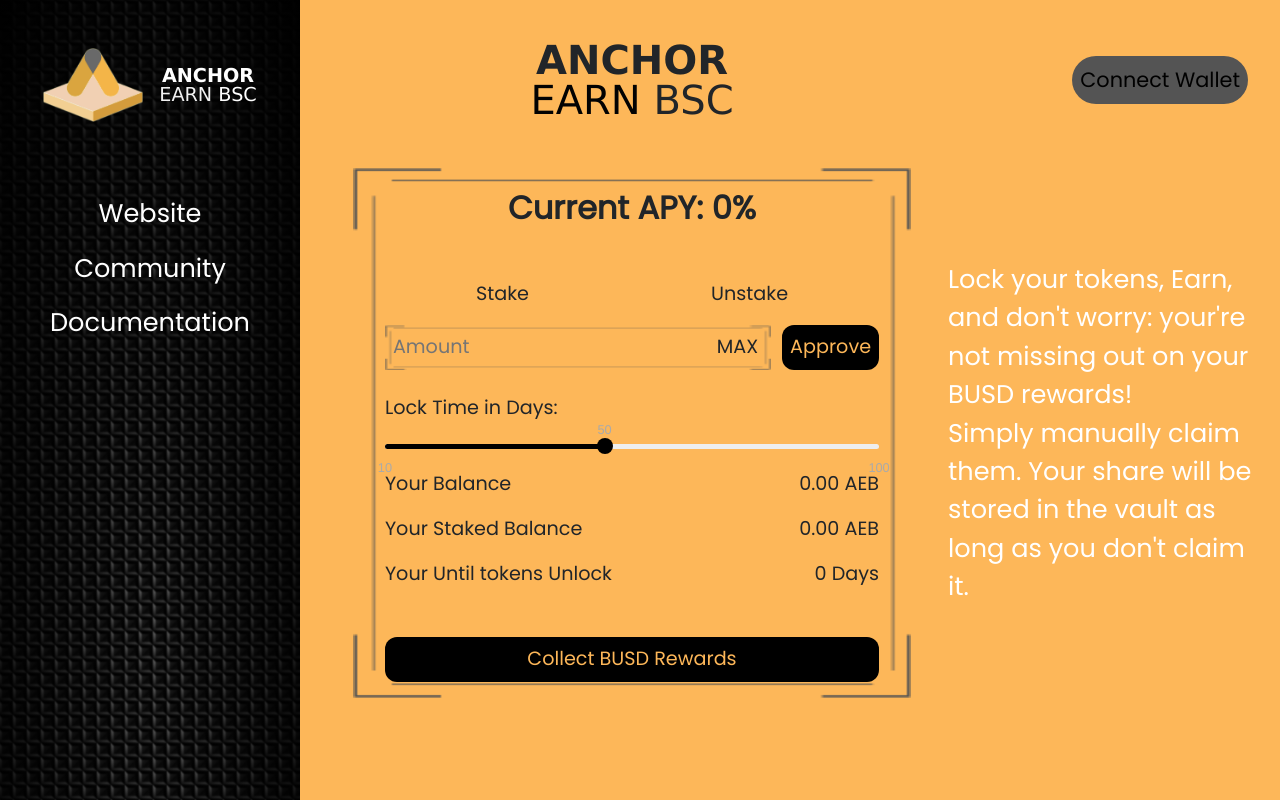
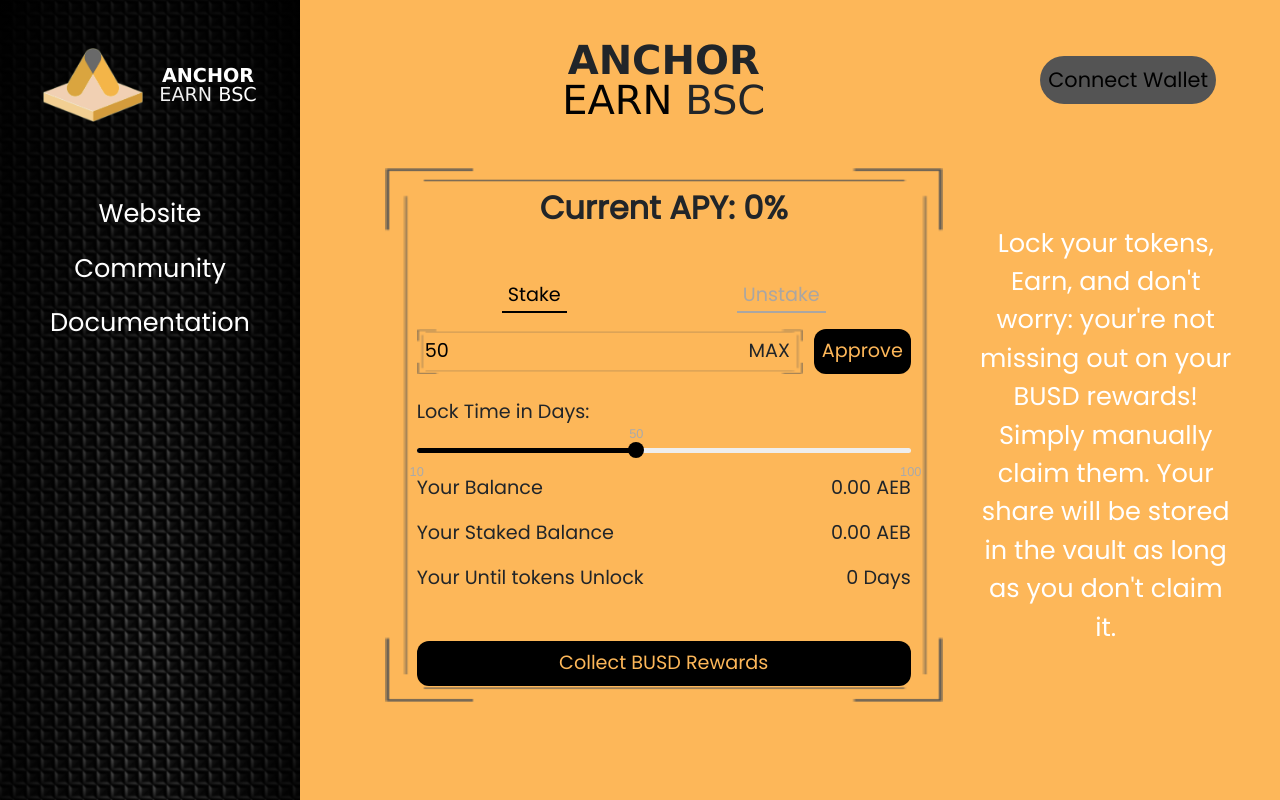
Before and after one commit to CryptoSnowPrince/Staking-Vault-and-Dashboard, a React (Create React App) app in the folder Dashboard/AnchorEarnBSC-StakingVault/: page / in a window 1280 px wide. Built offline with nearby package versions, Linux system fonts and the light colour scheme.

Commit message:
update and and useState

```diff
--- a/Dashboard/AnchorEarnBSC-StakingVault/src/App.js
+++ b/Dashboard/AnchorEarnBSC-StakingVault/src/App.js
@@ -1,3 +1,4 @@
+import React from "react";
 import 'bootstrap/dist/css/bootstrap.min.css';
 
 import Home from "./Home";
--- a/Dashboard/AnchorEarnBSC-StakingVault/src/Home.css
+++ b/Dashboard/AnchorEarnBSC-StakingVault/src/Home.css
@@ -33,11 +33,11 @@
   width: calc(100% - 400px);
   background-color: #fdb759;
   /* height: 100vh; */
-  padding: 1rem;
+  padding: 1rem 3rem;
   flex: 1;
 }
 .content-left-block {
-  flex: 2;
+  flex: 2.5;
 }
 .content-right-block {
   flex: 1;
@@ -60,6 +60,16 @@
   background-image: url("./assets/images/content-border.png");
   background-size: 100% 100%;
   padding: 3rem 6rem;
+}
+.stake-statue{
+  border: 0;
+  background: unset;
+  border-bottom: 2px solid black!important;
+  cursor: pointer;
+}
+.stake-statue.active{
+  border-bottom: 2px solid #AAA6A2!important;
+  color: #AAA6A2;
 }
 .content-title {
   font-family: Poppins;
--- a/Dashboard/AnchorEarnBSC-StakingVault/src/Home.js
+++ b/Dashboard/AnchorEarnBSC-StakingVault/src/Home.js
@@ -1,4 +1,4 @@
-import React, {useState} from "react";
+import React, { useState } from "react";
 import InputRange from "react-input-range";
 import "react-input-range/lib/css/index.css";
 
@@ -11,11 +11,12 @@ import ANCHOR_PLACEHOLDER from './assets/images/favicon.png';
 
 export default function Home() {
 	const [busdAmount, setBusdAmount] = useState(50);
+	const [stakeFlag, setStakeFlag] = useState(0);
 	const connectWallet = () => {
 		console.log(123);
 	}
 	const setMax = () => {
-		console.log(123);
+		setBusdAmount(MAXVALUE);
 	}
 	return (
 		<>
@@ -60,11 +61,18 @@ export default function Home() {
 								<div className="text-center content-title">Current APY: 0%</div>
 								<div className="mt-4 mb-4">
 									<div className="d-flex justify-content-around mt-4">
-										<div>Stake</div>
-										<div>Unstake</div>
+										<button className={`${stakeFlag ? "active" : ""} stake-statue`} onClick={() => {
+												setStakeFlag(!stakeFlag);
+											}} >Stake</button>
+										<button className={`${!stakeFlag ? "active" : ""} stake-statue`} onClick={() => {
+												setStakeFlag(!stakeFlag);
+											}} >Unstake</button>
 									</div>
 									<div className="d-flex mt-3">
-										<div className="position-relative"><input placeholder="Amount" className="amount-input" /><span className="position-absolute max-button" onClick={setMax}>MAX</span></div>
+										<div className="position-relative"><input placeholder="Amount" className="amount-input" max={MAXVALUE}
+											min={MINVALUE} value={busdAmount} onChange={(e) => {
+												setBusdAmount(e.target.value);
+											}} /><span className="position-absolute max-button" onClick={setMax}>MAX</span></div>
 										<button className="primary-button">Approve</button>
 									</div>
 									<div className="mt-4">Lock Time in Days:</div>
@@ -96,7 +104,7 @@ export default function Home() {
 								<button className="primary-button mt-4">Collect BUSD Rewards</button>
 							</div>
 						</div>
-						<div className="content-right-block">
+						<div className="content-right-block text-center">
 							Lock your tokens, Earn, and don't worry: your're not missing out on your BUSD rewards!<br />Simply manually claim them. Your share will be stored in the vault as long as you don't claim it.
 						</div>
 					</div>
```
